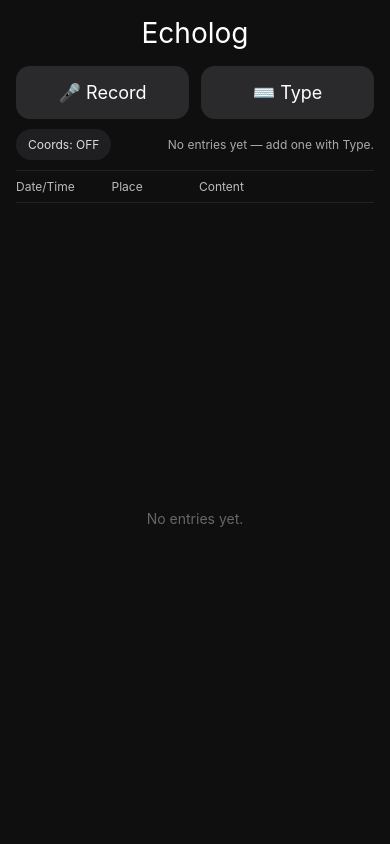
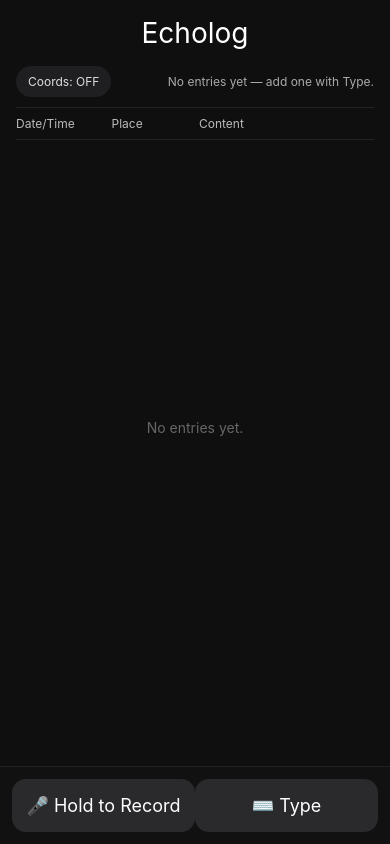
Before and after one commit to mindslash79/Echolog, a React Native app in the folder app/: screen / in a window 390 px wide. Built offline with nearby package versions, Linux system fonts and the light colour scheme.

Commit message:
Move action buttons to bottom and add recording + playback

```diff
--- a/app/App.tsx
+++ b/app/App.tsx
@@ -1,5 +1,6 @@
 import { StatusBar } from 'expo-status-bar';
 import React, { useMemo, useState, useEffect } from 'react';
+import { Audio } from 'expo-av';
 import { loadEntries, saveEntries } from './src/storage/localStore';
 import * as Location from 'expo-location';
 import {
@@ -21,6 +22,17 @@ type Entry = {
   content: string;
   lat?: number;
   lng?: number;
+  // optional audio block (matches data schema semantics where present)
+  audio?: {
+    hasAudio: boolean;
+    localPath?: string | null;
+    durationMs?: number | null;
+  };
+  transcript?: {
+    engine?: string;
+    text?: string;
+    confidence?: number | null;
+  };
 };
 
 function formatDateTime(ts: number) {
@@ -41,6 +53,7 @@ export default function App() {
   const [draftText, setDraftText] = useState('');
   const [draftPlace, setDraftPlace] = useState('Unknown place');
   const [editingId, setEditingId] = useState<string | null>(null);
+  const [recording, setRecording] = useState<Audio.Recording | null>(null);
 
   const headerHint = useMemo(() => {
     return entries.length === 0 ? 'No entries yet — add one with Type.' : `${entries.length} entries`;
@@ -115,6 +128,64 @@ export default function App() {
     setIsTypeModalOpen(false);
   }
 
+  async function startRecording() {
+    try {
+      const perm = await Audio.requestPermissionsAsync();
+      if (perm.status !== 'granted') {
+        Alert.alert('Microphone permission denied');
+        return;
+      }
+      await Audio.setAudioModeAsync({ allowsRecordingIOS: true, playsInSilentModeIOS: true });
+      const rec = new Audio.Recording();
+      // prepare and start with default options; cast to any to avoid typing mismatches across SDKs
+      // eslint-disable-next-line @typescript-eslint/ban-ts-comment
+      // @ts-ignore
+      await rec.prepareToRecordAsync({} as any);
+      await rec.startAsync();
+      setRecording(rec);
+    } catch (e) {
+      console.warn('startRecording failed', e);
+      setRecording(null);
+    }
+  }
+
+  async function stopRecordingAndSave() {
+    if (!recording) return;
+    try {
+      await recording.stopAndUnloadAsync();
+    } catch (e) {
+      // ignore
+    }
+    try {
+      const uri = recording.getURI();
+      const status = await recording.getStatusAsync();
+      const durationMs = status?.durationMillis ?? null;
+
+      // attach as new sound entry
+      const coords = await getCoordsIfEnabled(showCoords);
+      const now = Date.now();
+      const newEntry: Entry = {
+        id: String(now),
+        createdAt: now,
+        placeName: 'Unknown place',
+        content: '',
+        lat: coords?.lat,
+        lng: coords?.lng,
+        transcript: { engine: 'none' },
+        audio: { hasAudio: !!uri, localPath: uri ?? null, durationMs },
+      };
+      const next = [newEntry, ...entries];
+      setEntries(next);
+      try {
+        await saveEntries(next);
+      } catch (e) {}
+    } catch (e) {
+      console.warn('save recording failed', e);
+    } finally {
+      setRecording(null);
+    }
+  }
+
   async function deleteEntry(id: string) {
     const ok = await new Promise<boolean>((resolve) => {
       Alert.alert('Delete', 'Delete this entry?', [
@@ -143,16 +214,30 @@ export default function App() {
     })();
   }, []);
 
+  async function playAudio(uri: string) {
+    try {
+      const { sound } = await Audio.Sound.createAsync({ uri });
+      await sound.playAsync();
+    } catch (e) {
+      console.warn('playAudio failed', e);
+      Alert.alert('Playback failed');
+    }
+  }
+
   function onPressEntry(item: Entry) {
-    Alert.alert(
-      'Entry',
-      item.content,
-      [
-        { text: 'Copy (later)', onPress: () => {} },
-        { text: 'OK' },
-      ],
-      { cancelable: true }
-    );
+    if (item.audio?.hasAudio && item.audio.localPath) {
+      Alert.alert('Entry', item.content || 'Audio entry', [
+        { text: 'Play', onPress: () => playAudio(item.audio!.localPath!) },
+        { text: 'Edit', onPress: () => openTypeForEdit(item) },
+        { text: 'Delete', style: 'destructive', onPress: () => deleteEntry(item.id) },
+        { text: 'Cancel', style: 'cancel' },
+      ]);
+      return;
+    }
+    Alert.alert('Entry', item.content, [
+      { text: 'Copy (later)', onPress: () => {} },
+      { text: 'OK' },
+    ]);
   }
 
   function onLongPressEntry(item: Entry) {
@@ -168,15 +253,7 @@ export default function App() {
       <View style={styles.container}>
         <Text style={styles.title}>Echolog</Text>
 
-        <View style={styles.row}>
-          <TouchableOpacity style={styles.button} onPress={() => Alert.alert('Record', 'Next step: audio recording')}>
-            <Text style={styles.buttonText}>🎤 Record</Text>
-          </TouchableOpacity>
-
-          <TouchableOpacity style={styles.button} onPress={openType}>
-            <Text style={styles.buttonText}>⌨️ Type</Text>
-          </TouchableOpacity>
-        </View>
+        {/* top area spacer — main actions moved to bottom bar */}
 
         <View style={styles.toolsRow}>
           <TouchableOpacity
@@ -199,7 +276,7 @@ export default function App() {
         <FlatList
           data={entries}
           keyExtractor={(it) => it.id}
-          contentContainerStyle={entries.length === 0 ? styles.emptyWrap : undefined}
+          contentContainerStyle={entries.length === 0 ? [styles.emptyWrap, { paddingBottom: 120 }] : { paddingBottom: 120 }}
           ListEmptyComponent={<Text style={styles.empty}>No entries yet.</Text>}
           renderItem={({ item }) => (
             <TouchableOpacity
@@ -223,6 +300,21 @@ export default function App() {
             </TouchableOpacity>
           )}
         />
+
+        {/* Bottom action bar (fixed) */}
+        <View style={styles.bottomBar}>
+          <TouchableOpacity
+            style={styles.button}
+            onPressIn={startRecording}
+            onPressOut={stopRecordingAndSave}
+          >
+            <Text style={styles.buttonText}>{recording ? '● Recording...' : '🎤 Hold to Record'}</Text>
+          </TouchableOpacity>
+
+          <TouchableOpacity style={styles.button} onPress={openType}>
+            <Text style={styles.buttonText}>⌨️ Type</Text>
+          </TouchableOpacity>
+        </View>
 
         {/* Type Modal */}
         <Modal visible={isTypeModalOpen} animationType="slide" transparent>
@@ -346,4 +438,16 @@ const styles = StyleSheet.create({
   modalBtnGhost: { backgroundColor: '#232326' },
   modalBtnPrimary: { backgroundColor: '#2f2f35' },
   modalBtnText: { color: 'white', fontSize: 16 },
+  bottomBar: {
+    position: 'absolute',
+    bottom: 0,
+    left: 0,
+    right: 0,
+    backgroundColor: '#111',
+    padding: 12,
+    flexDirection: 'row',
+    justifyContent: 'space-around',
+    borderTopWidth: 1,
+    borderColor: '#222',
+  },
 });
--- a/app/package.json
+++ b/app/package.json
@@ -11,6 +11,7 @@
   "dependencies": {
     "@react-native-async-storage/async-storage": "2.2.0",
     "expo": "~54.0.33",
+    "expo-av": "^16.0.8",
     "expo-location": "^19.0.8",
     "expo-status-bar": "~3.0.9",
     "react": "19.1.0",
```
Also changed, not shown: 2 other files (tests, documents, lock files or other folders).
